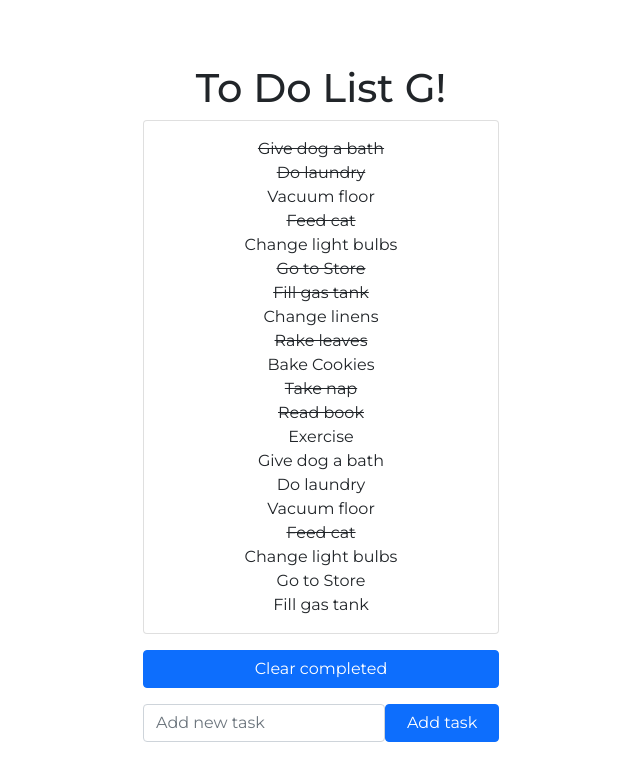
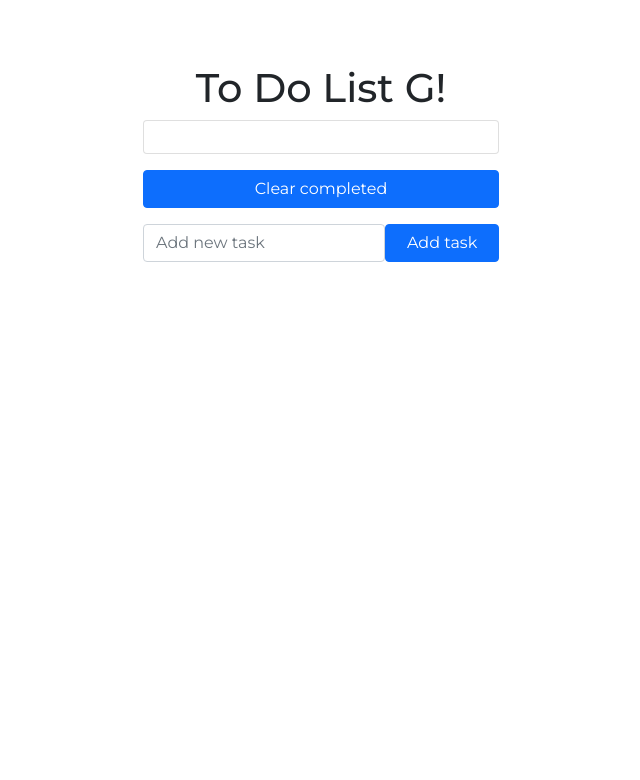
Before and after one commit to vilmarcabanero/task, a React (Create React App) app: page / in a window 1280 px wide. Shown: the top 780 px of the page, without its empty margins (319-959 px from the left). Built offline with nearby package versions, Linux system fonts and the light colour scheme.

Commit message:
Added feature that the todos are saved in local storage

```diff
--- a/src/pages/TodoPage/index.jsx
+++ b/src/pages/TodoPage/index.jsx
@@ -1,5 +1,4 @@
-import React, { useState } from 'react';
-import data from 'data/todo.json';
+import React, { useState, useEffect } from 'react';
 import { Container, Button, Card, Col, Row } from 'react-bootstrap';
 
 import Header from 'components/Todo/Header';
@@ -7,7 +6,13 @@ import ToDoList from 'components/Todo/ToDoList';
 import ToDoForm from 'components/Todo/ToDoForm';
 
 const TodoPage = () => {
-	const [toDoList, setToDoList] = useState(data);
+	const [toDoList, setToDoList] = useState(
+		JSON.parse(localStorage.getItem('toDoList')) || []
+	);
+
+	useEffect(() => {
+		localStorage.setItem('toDoList', JSON.stringify(toDoList));
+	}, [toDoList]);
 
 	const handleToggle = id => {
 		let mapped = toDoList.map(todo => {
```
